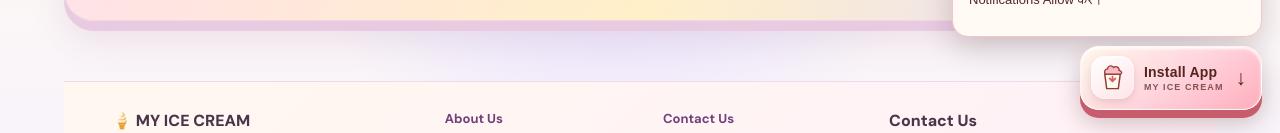
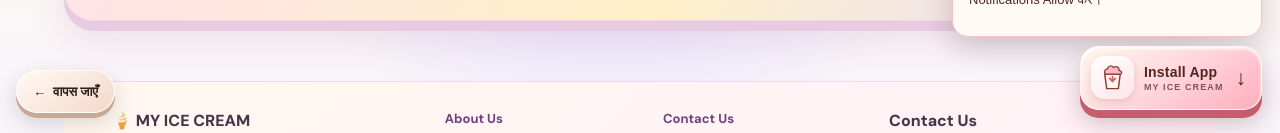
Before and after one commit to zaradigitalseva-commits/my-ice-cream, a Next.js app: page / in a window 1280 px wide. Shown: the part 667-800 px from the top of the page. Built offline with nearby package versions, Linux system fonts and the light colour scheme; no server answers; the database is empty.

Commit message:
Style shared back button across all pages

```diff
--- a/app/globals.css
+++ b/app/globals.css
@@ -1225,3 +1225,28 @@ h1{font-family:"Playfair Display",Georgia,serif;font-size:clamp(42px,6vw,70px);l
 .home-back-button:hover{background:#fff0e3}
 .admin-header .admin-secondary[aria-label="होम पेज पर वापस जाएँ"]{white-space:nowrap}
 @media(max-width:560px){.home-back-button{padding:8px 10px;font-size:11px}.topbar{gap:8px}.brand-logo-image{max-width:125px}}
+
+
+/* Shared back navigation is available on every app route. */
+.global-back-button{
+  position:fixed;
+  z-index:9998;
+  left:max(16px,env(safe-area-inset-left));
+  bottom:max(20px,env(safe-area-inset-bottom));
+  display:inline-flex;
+  align-items:center;
+  gap:7px;
+  border:1px solid rgba(255,255,255,.9);
+  border-radius:999px;
+  padding:12px 16px;
+  background:linear-gradient(145deg,#fffaf4,#f4d8c9);
+  color:#2d211b;
+  font-size:13px;
+  font-weight:800;
+  box-shadow:0 5px 0 #c8a995,0 9px 22px rgba(45,33,27,.18);
+  cursor:pointer;
+}
+.global-back-button:hover{background:linear-gradient(145deg,#fff,#ffe9d8)}
+.global-back-button:focus-visible{outline:3px solid #a65324;outline-offset:3px}
+.global-back-button:active{transform:translateY(3px);box-shadow:0 2px 0 #c8a995,0 4px 12px rgba(45,33,27,.15)}
+@media(prefers-reduced-motion:reduce){.global-back-button{transition:none}}
```
